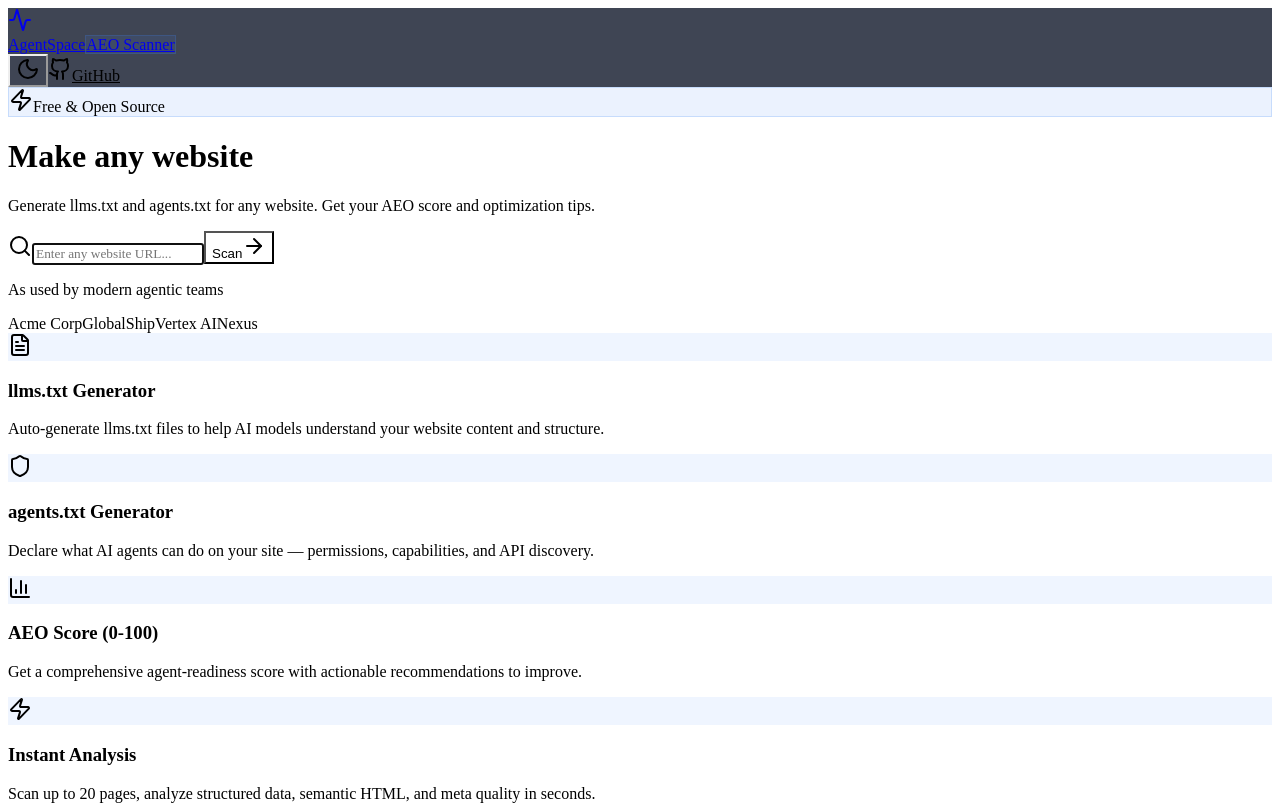
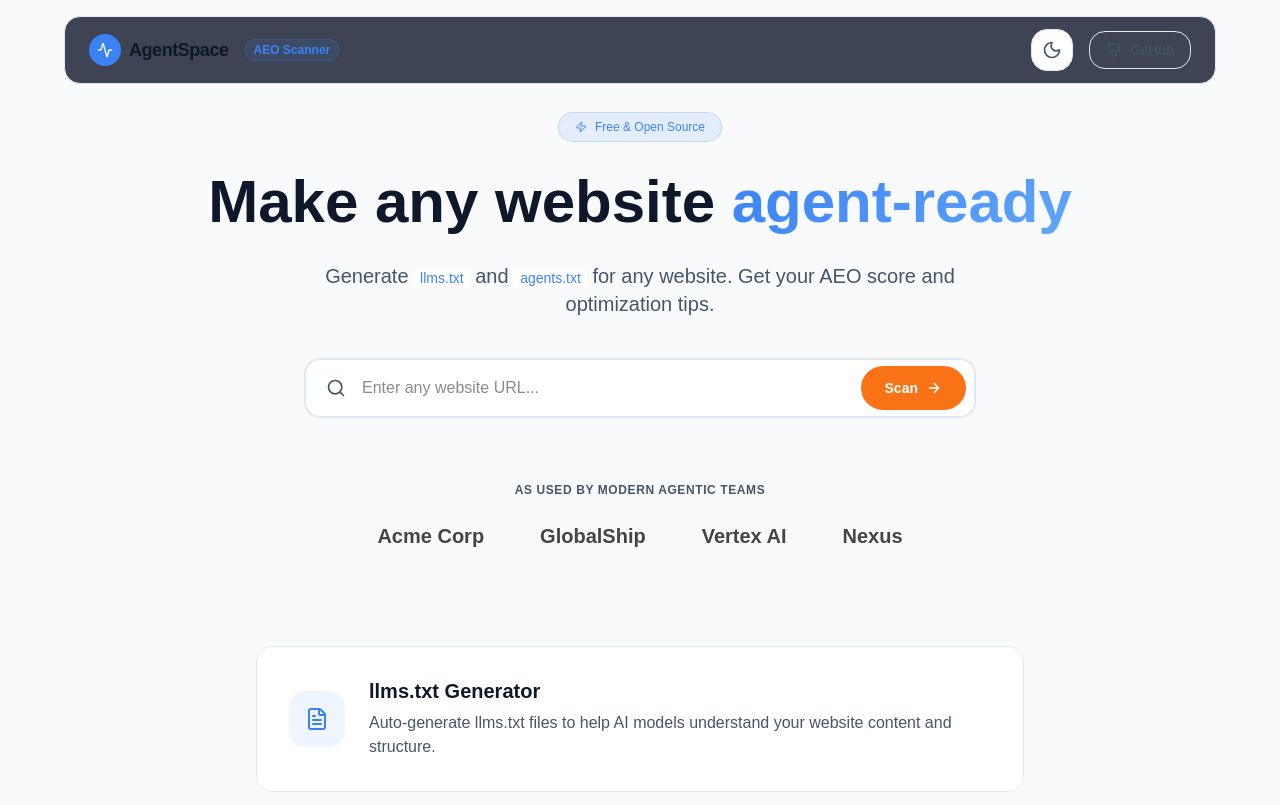
Before and after one commit to npcuong/AgentSpace, a Next.js app in the folder frontend/: page / in a window 1280 px wide. Shown: the top 805 px of the page. Built offline with nearby package versions, Linux system fonts and the light colour scheme; no server answers.

Commit message:
fix: restore globals.css import in layout.tsx to fix UI rendering

```diff
--- a/frontend/app/globals.css
+++ b/frontend/app/globals.css
@@ -1,6 +1,6 @@
+@import "tailwindcss";
+
 @import url('https://fonts.googleapis.com/css2?family=Outfit:wght@300;400;500;600;700&family=Work+Sans:wght@300;400;500;600;700&display=swap');
-
-@import "tailwindcss";
 
 :root {
   --color-primary: #3B82F6;
--- a/frontend/app/layout.tsx
+++ b/frontend/app/layout.tsx
@@ -1,4 +1,5 @@
 import type { Metadata } from "next";
+import "./globals.css";
 import { ThemeProvider } from "@/components/ThemeProvider";
 
 export const metadata: Metadata = {
```
